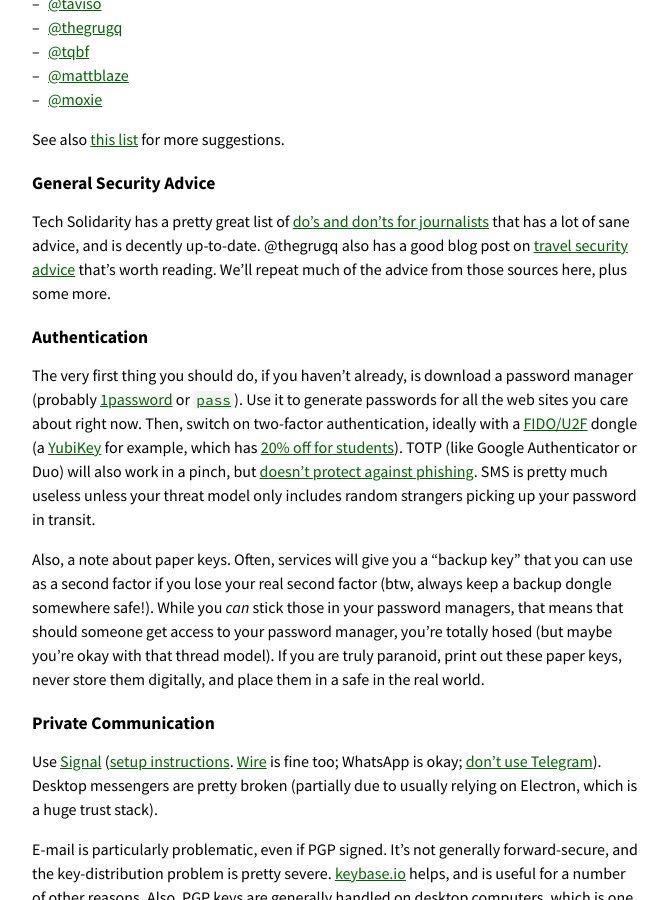
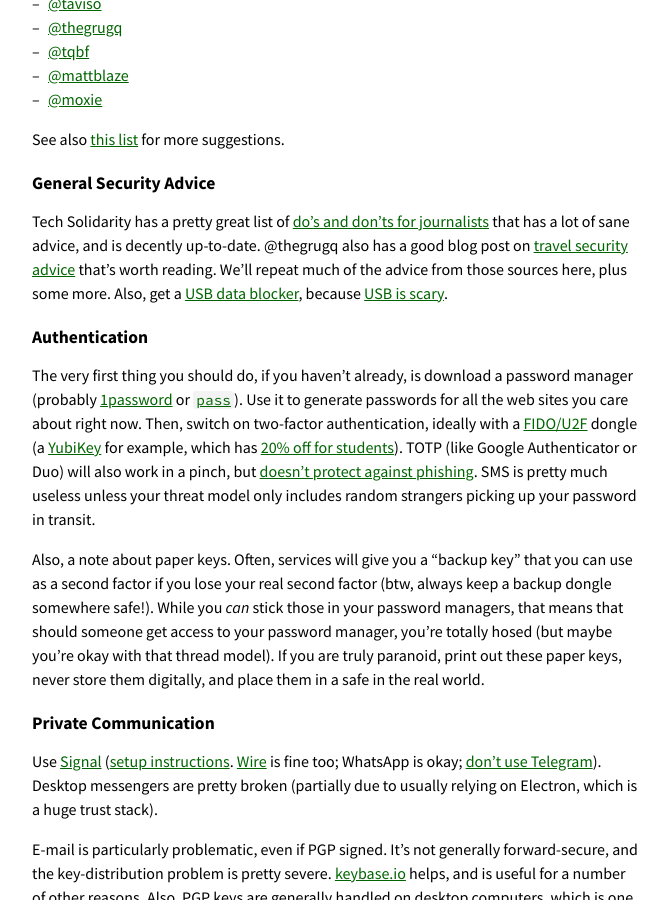
Before and after one commit to missing-semester-cn/missing-semester-cn.github.io, a Jekyll site: the page built from security.md, in a window 1280 px wide and 900 px high, scrolled down 526 px. Shown: the whole window, without its empty margins (304-972 px from the left). Built offline with Jekyll 4.4.1, drawn with Linux system fonts in a browser that asks for light colours.

Commit message:
USB data blockers

```diff
--- a/security.md
+++ b/security.md
@@ -41,7 +41,9 @@
 also has a good blog post on [travel security
 advice](https://medium.com/@thegrugq/stop-fabricating-travel-security-advice-35259bf0e869)
 that's worth reading. We'll repeat much of the advice from those sources
-here, plus some more.
+here, plus some more. Also, get a [USB data
+blocker](https://www.amazon.com/dp/B00QRRZ2QM), because [USB is
+scary](https://www.bleepingcomputer.com/news/security/heres-a-list-of-29-different-types-of-usb-attacks/).
 
 ## Authentication
 
```
